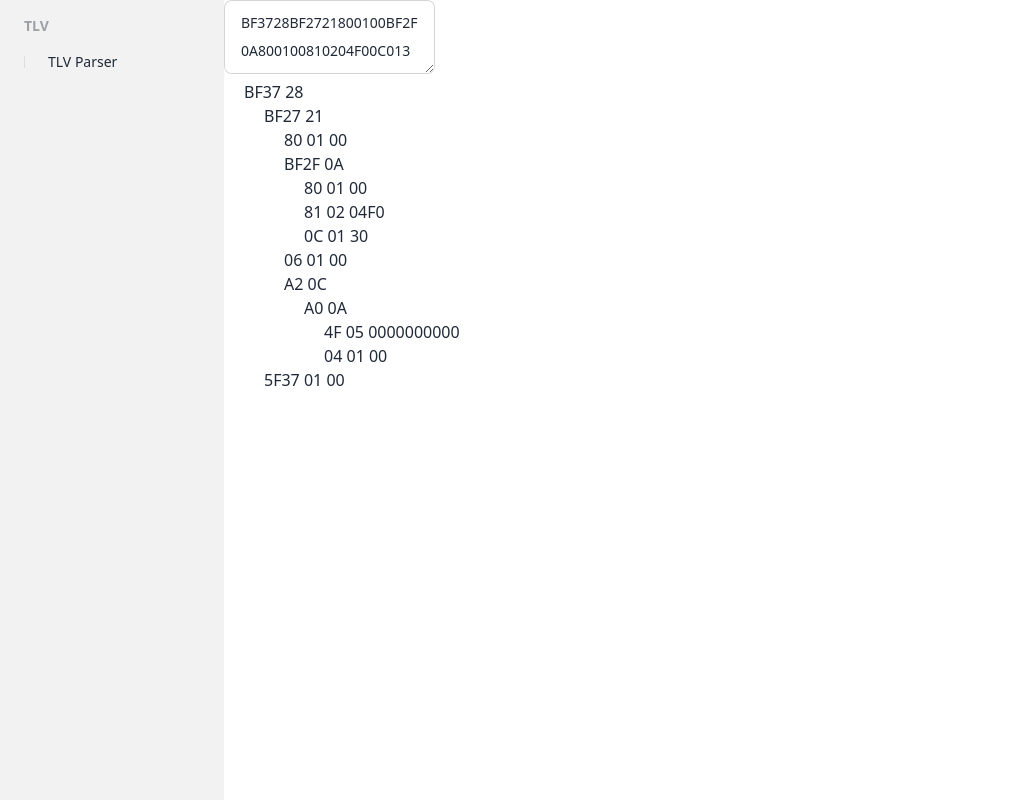
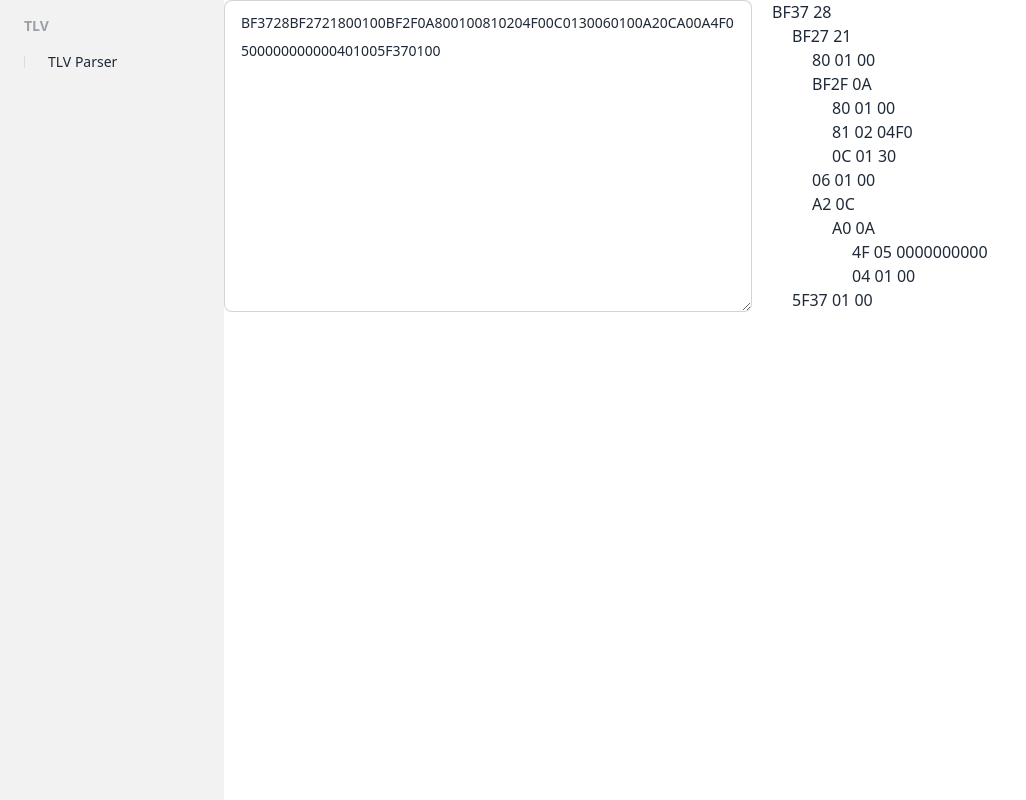
Before and after one commit to asyarifstudio/devkit, a SvelteKit app: page /tlv/parser in a window 1280 px wide. Shown: the whole page, without its empty margins (0-1026 px from the left). Built offline with nearby package versions, Linux system fonts and the light colour scheme.

Commit message:
use grid to split the input and output

```diff
--- a/src/routes/tlv/parser/+page.svelte
+++ b/src/routes/tlv/parser/+page.svelte
@@ -20,8 +20,9 @@ import type { TLV } from "$lib/engines/tlv/tlv";
     }
 
 </script>
+<div class="grid grid-cols-2">
     <div>
-    <textarea class="textarea textarea-bordered" placeholder="TLV Hexadecimal String" bind:value={input}></textarea>
+        <textarea class="textarea textarea-bordered roundednon w-full h-full" placeholder="TLV Hexadecimal String" bind:value={input}></textarea>
     </div>
     <div>
         {#if error.length==0}
@@ -31,3 +32,4 @@ import type { TLV } from "$lib/engines/tlv/tlv";
         {/if}
 
     </div>
+</div>
```
Lines whose indentation alone changed are shown as unchanged.
